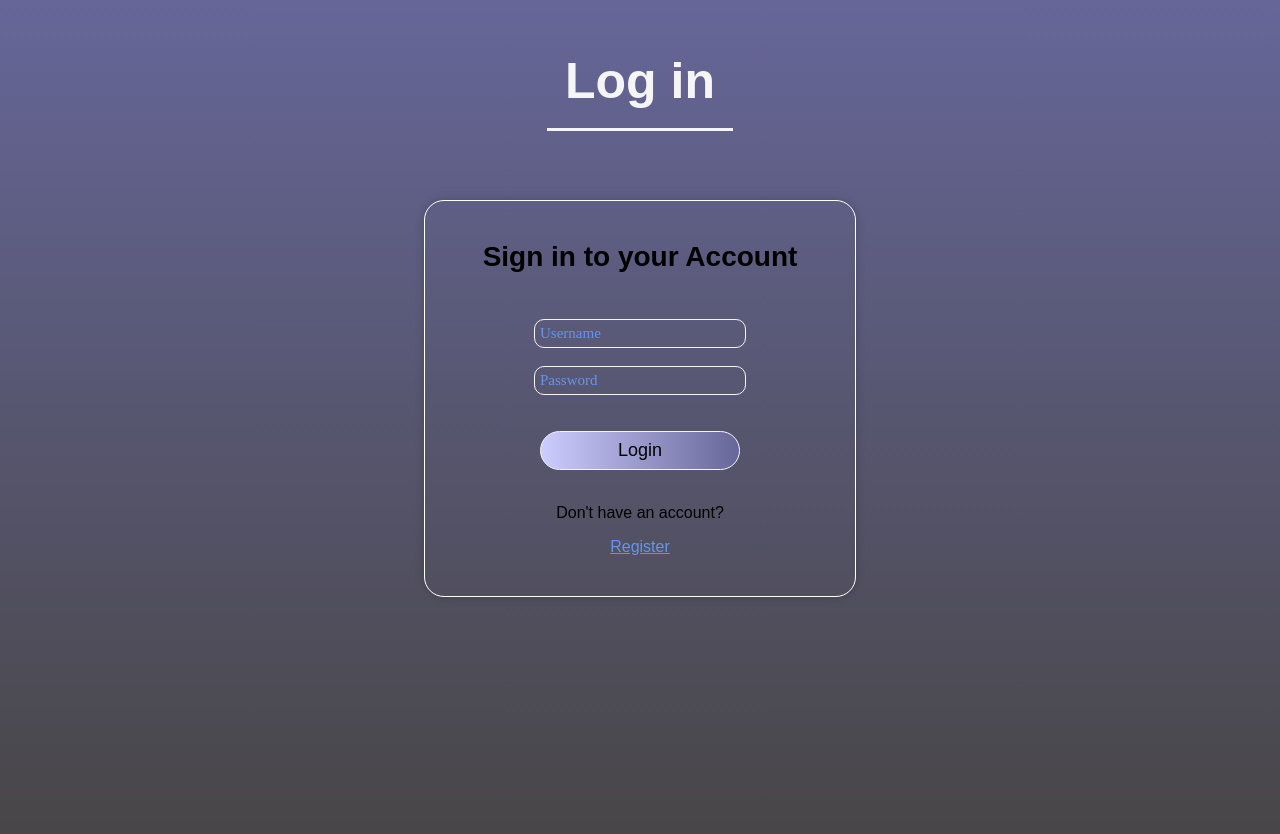
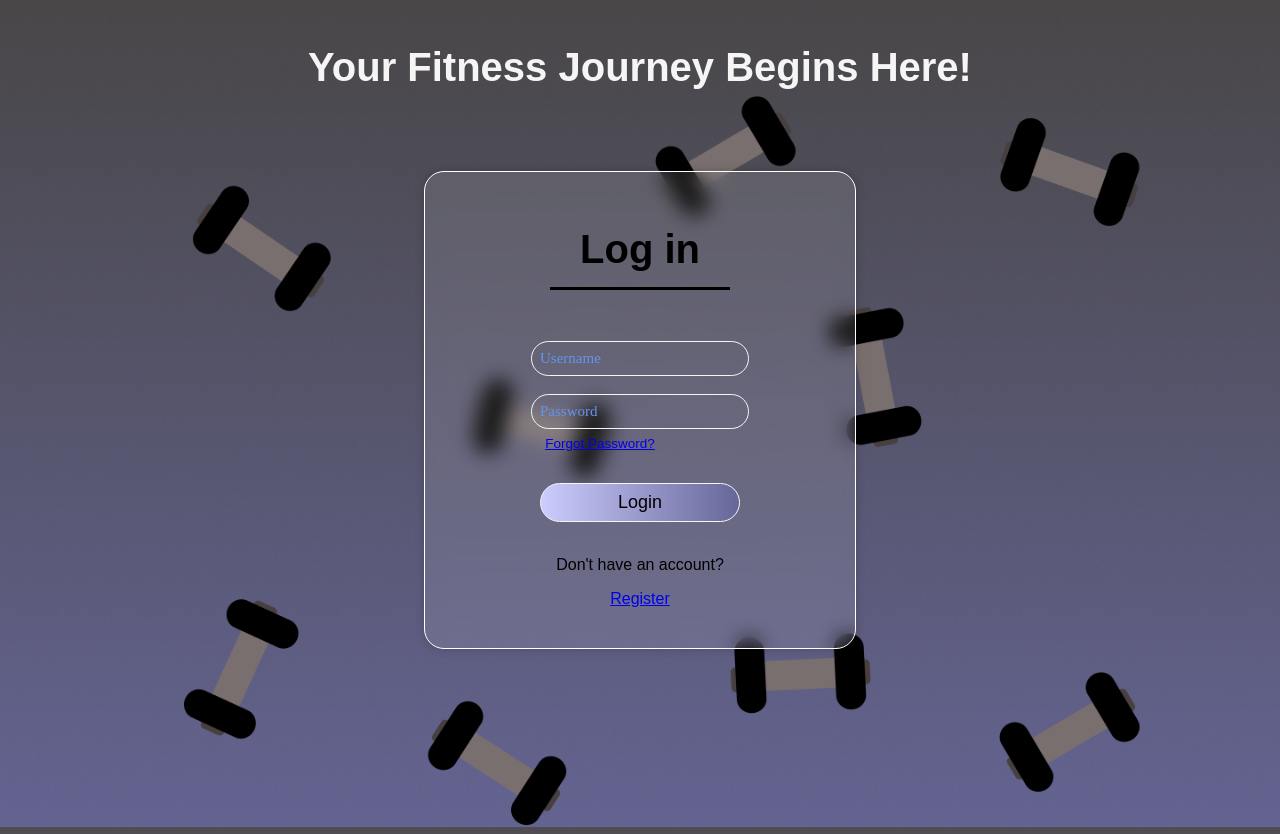
Before and after one commit to safendi/WorkoutTracker, a Flask app: page / in a window 1280 px wide. Run offline with Flask 3, Linux system fonts and the light colour scheme; some libraries are stand-ins or nearby versions; some web fonts are replaced.

Commit message:
more login page work

```diff
--- a/app.py
+++ b/app.py
@@ -173,5 +173,6 @@ def workoutSelected():
 def workout():
     return render_template('workout.html')
 
+
 if __name__ == '__main__':
     app.run()
--- a/templates/index.html
+++ b/templates/index.html
@@ -14,6 +14,11 @@
             body{
                 background: linear-gradient(to top, #484647 0%, #666699 100%);                margin: 0px;
                 height: 100vh;
+                background-image: url("../static/img/Desktop - 1.png");
+                background-size: cover; /* This will make the background cover the entire screen */
+                background-repeat: no-repeat; /* Prevents the image from repeating */
+                background-attachment: fixed; /* Makes the background fixed in place */
+                background-position: center; /* Centers the background image */
             }
 
             #loginPanel{
@@ -24,8 +29,8 @@
                 width: 350px;
                 margin-left: auto;
                 margin-right: auto;
-                background: transparent;
-                backdrop-filter: blur(100%);
+                background: rgba(255, 255, 255, 0.1);
+                backdrop-filter: blur(10px);
                 border-color: white;
                 font-family: "Arial Rounded MT Bold", sans-serif;
                 text-align: center;
@@ -47,13 +52,10 @@
 
             #loginText{
                 font-family: sans-serif;
-                font-size: 50px;
+                font-size: 40px;
                 text-align: center;
                 color: whitesmoke;
-                border-bottom-style: solid;
-                border-bottom-: 1px;
                 padding: 18px;
-                width: 150px;
                 margin-left: auto;
                 margin-right: auto;
             }
@@ -61,10 +63,10 @@
 
             .textbox{
                 font-size: 15px;
-                border-radius: 10px;
+                border-radius: 20px;
                 border-style: solid;
                 border-width: 1px;
-                padding: 5px;
+                padding: 8px;
                 border-color: whitesmoke;
                 background-color: transparent;
                 width: 200px;
@@ -77,14 +79,19 @@
                 }
             box-icon {
                 position: absolute;
-                transform: translate(-30px, 4.5px);
+                transform: translate(-30px, 7.5px);
                 block-size: 18px;
             }
-            h3 {
+            h2 {
                 margin-top: auto;
                 font-family: sans-serif;
-                font-size: 28px;
-                text-align: center;
+                font-size: 40px;
+                margin-left: auto;
+                margin-right: auto;
+                color: black;
+                border-bottom-style: solid;
+                width: 150px;
+                padding: 15px;
             }
 
         </style>
@@ -92,12 +99,12 @@
     </head>
 
     <body>
-    <h1 id="loginText">Log in</h1>
+    <h1 id="loginText">Your Fitness Journey Begins Here!</h1>
     <br> <br>
     <div id="loginPanel">
         <form action="/" method="post">
             <label id="loginLabel">
-                <h3>Sign in to your Account</h3>
+                <h2>Log in</h2>
                 <br>
                 <input type="text" name="username" id="username" class="textbox" placeholder="Username">
                 <box-icon name='user' color='#6495ed' ></box-icon>
@@ -105,14 +112,15 @@
                 <input type="password" name="password" id="password" class="textbox" placeholder="Password">
                 <box-icon name='lock-open-alt' color="#6495ed"></box-icon>
                 <br>
-                <br> <br>
+                <a href="/register" style="position: relative; top: 5px; left: -40px; font-size: 13.5px">Forgot Password?</a>
+                <br> <br><br>
                 <input type="submit" id="loginButton" value="Login">
             </label>
             <br>
         </form>
         <br>
         <p>Don't have an account?</p>
-        <a href="register" style="color: cornflowerblue">Register</a>
+        <a href="register">Register</a>
     </div>
 
     </body>
```
Also changed, not shown: static/img/Desktop - 1.png (added), templates/img/background_chrome.png (deleted).
